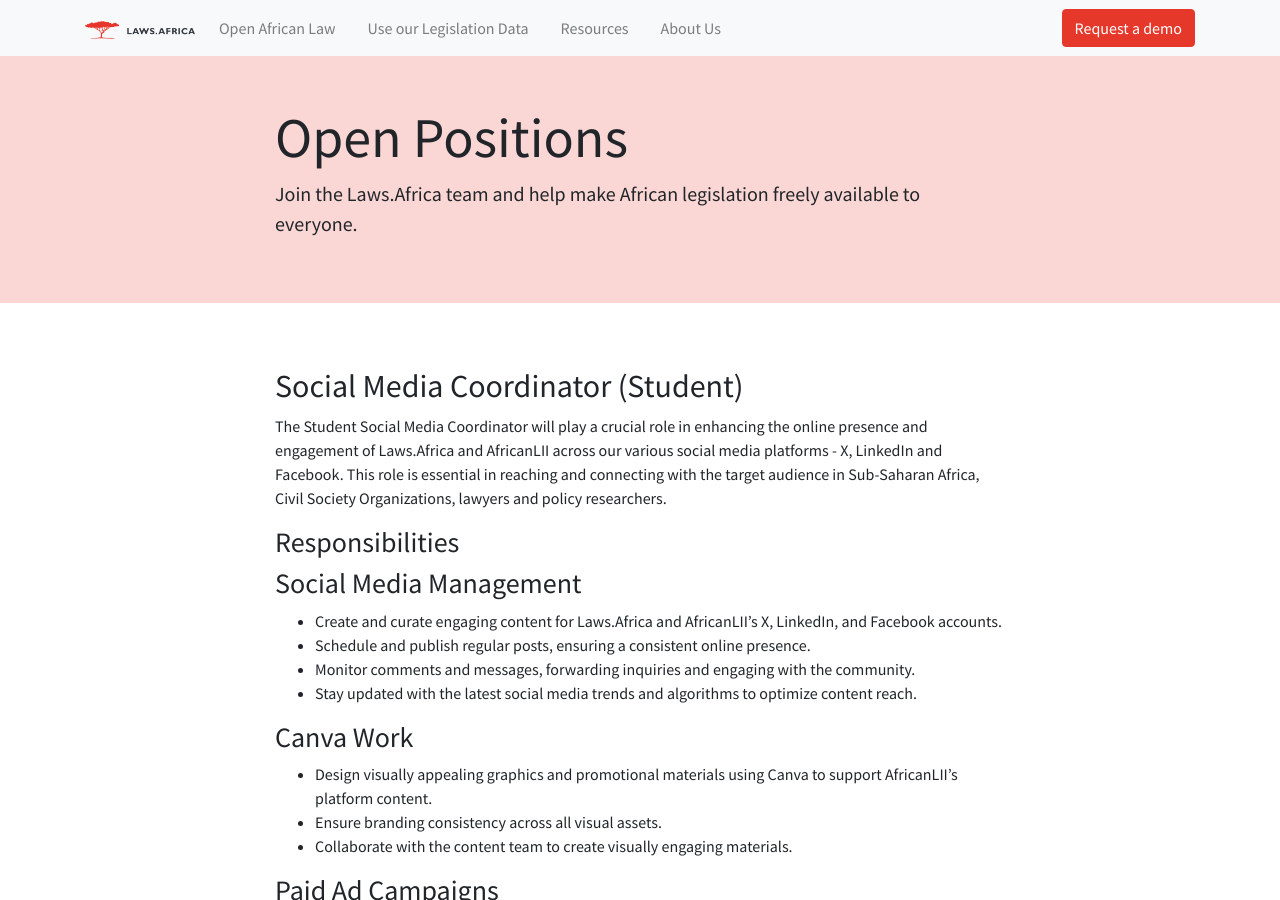
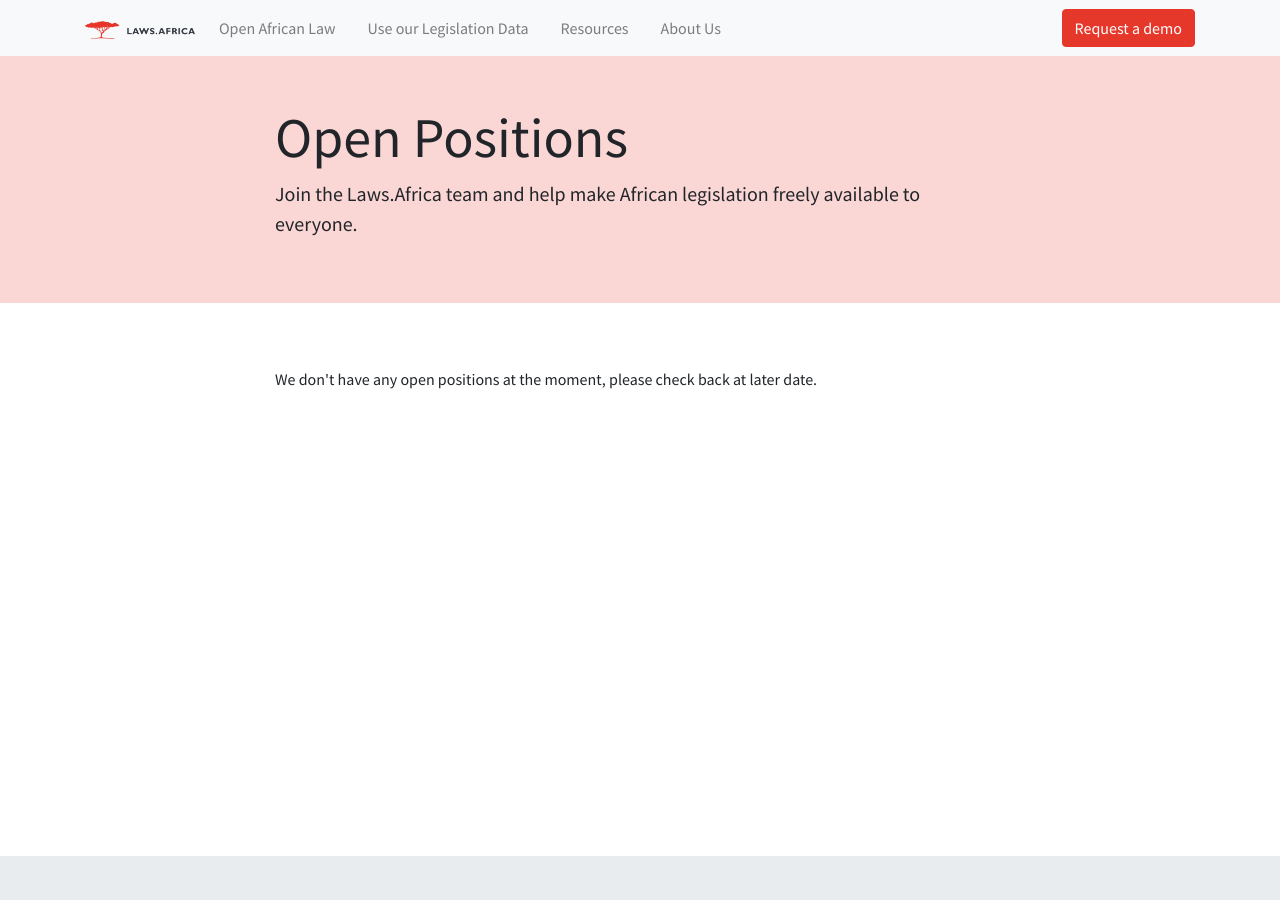
Before and after one commit to laws-africa/laws-africa.github.io, a Jekyll site: the page built from jobs.markdown, in a window 1280 px wide and 900 px high. Built offline with Jekyll 4.4.1, drawn with Linux system fonts in a browser that asks for light colours; nearby versions of some CDN libraries; some of the changed text lies outside the part shown.

Commit message:
not hiring

```diff
--- a/_config.yml
+++ b/_config.yml
@@ -51,7 +51,7 @@
 baseurl:
 url: https://laws.africa
 markdown: kramdown
-hiring: true
+hiring: false
 hiring_contributors: false
 plugins:
 - jekyll-feed
--- a/jobs.markdown
+++ b/jobs.markdown
@@ -4,46 +4,5 @@
 lead: Join the Laws.Africa team and help make African legislation freely available
   to everyone.
 positions:
-- title: Social Media Coordinator (Student)
-  description: The Student Social Media Coordinator will play a crucial role in enhancing
-    the online presence and engagement of Laws.Africa and AfricanLII across our various
-    social media platforms - X, LinkedIn and Facebook. This role is essential in reaching
-    and connecting with the target audience in Sub-Saharan Africa, Civil Society Organizations,
-    lawyers and policy researchers.
-  responsibilities: |
-    ### Social Media Management
-    * Create and curate engaging content for Laws.Africa and AfricanLII's X, LinkedIn, and Facebook accounts.
-    * Schedule and publish regular posts, ensuring a consistent online presence.
-    * Monitor comments and messages, forwarding inquiries and engaging with the community.
-    * Stay updated with the latest social media trends and algorithms to optimize content reach.
-
-    ### Canva Work
-    * Design visually appealing graphics and promotional materials using Canva to support AfricanLII's platform content.
-    * Ensure branding consistency across all visual assets.
-    * Collaborate with the content team to create visually engaging materials.
-
-    ### Paid Ad Campaigns
-    * Plan and execute weekly and bi-monthly paid ad campaigns on social media platforms - X, LinkedIn, and Facebook.
-    * Monitor campaign performance, adjust strategies as needed, and provide regular reports on results.
-
-    ### Audience Targeting
-    * Develop and maintain a deep understanding of the target audience, including Civil Society Organisations, lawyers, policy researchers and African Union researchers.
-    * Tailor content and campaigns to effectively engage this audience.
-
-    ### Analytics and Reporting
-    * Use social media analytics tools to track performance, gather insights, and make data-driven recommendations.
-    * Prepare weekly regular reports summarizing key metrics and campaign effectiveness.
-    * Attend weekly meetings to discuss workflow,  analytics and recommendations.
-  requirements: |
-    * Current enrollment as a student in a relevant field (e.g., Marketing, Communications, Digital Media).
-    * Strong understanding of social media platforms and trends.
-    * Proficiency in graphic design tools like Canva.
-    * Excellent written and verbal communication skills in English. Knowledge of French is an advantage.
-    * Ability to work independently and manage time effectively.
-    * Familiarity with Sub-Saharan Africa, the African Union, and related topics is an advantage.
-  location: Remote / Cape Town
-  type: Part-time role, with flexible working hours based on project needs. Expect
-    an average of 15 hours per week.
-  cta: https://forms.gle/WiWpKL4t8sz2mNA18
 layout: jobs
 ---
```
